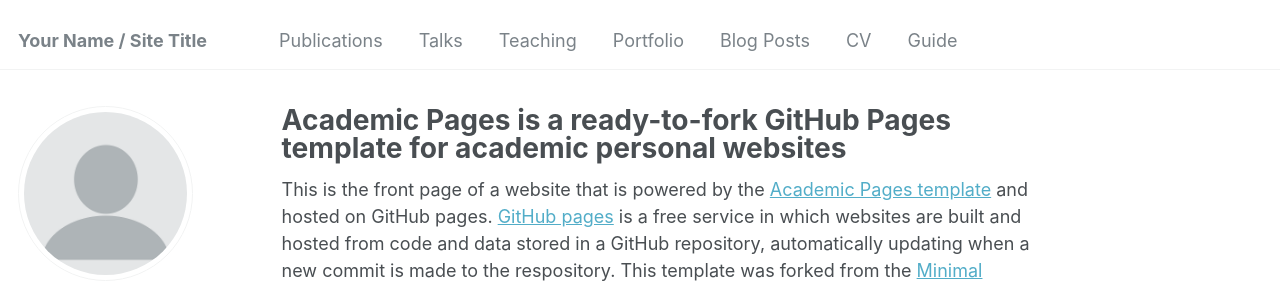
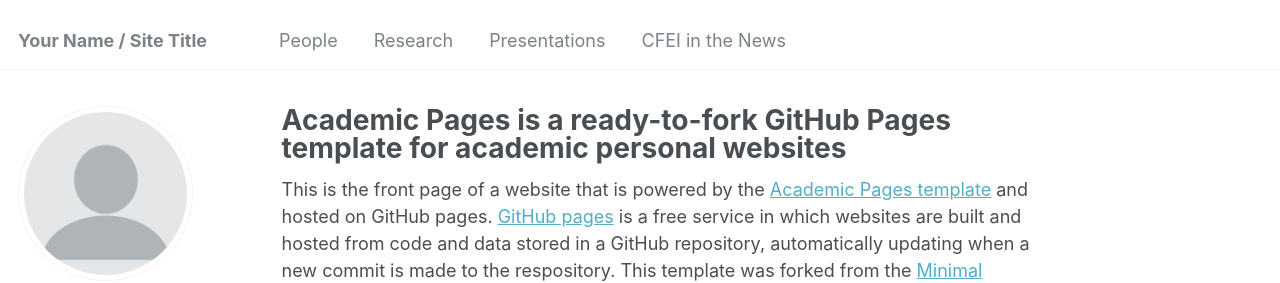
Before and after one commit to cfei-osu/cfei, a Jekyll site: the page built from _pages/about.md, in a window 1280 px wide. Shown: the top 283 px of the page. Built offline with Jekyll 4.4.1, drawn with Linux system fonts in a browser that asks for light colours; some web fonts are replaced.

Commit message:
Update navigation.yml

```diff
--- a/_data/navigation.yml
+++ b/_data/navigation.yml
@@ -5,23 +5,14 @@
 # prevent it from being included in the site.
 
 main:
-  - title: "Publications"
+  - title: "People"
+    ulr: /people/
+
+  - title: "Research"
     url: /publications/
 
-  - title: "Talks"
+  - title: "Presentations"
     url: /talks/
 
-  - title: "Teaching"
-    url: /teaching/
-
-  - title: "Portfolio"
-    url: /portfolio/
-
-  - title: "Blog Posts"
-    url: /year-archive/
-
-  - title: "CV"
-    url: /cv/
-
-  - title: "Guide"
-    url: /markdown/
+  - title: "CFEI in the News"
+    url: /media/
```
